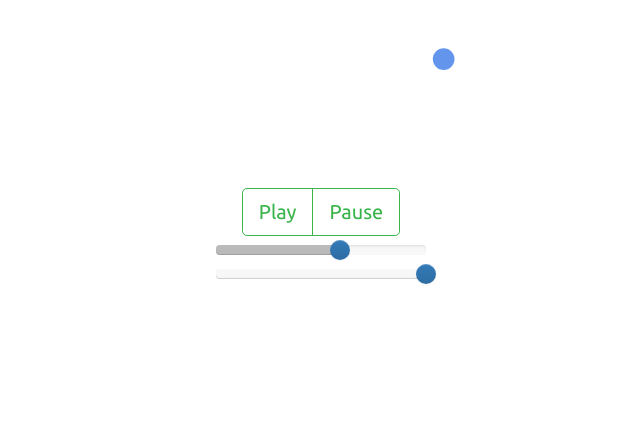
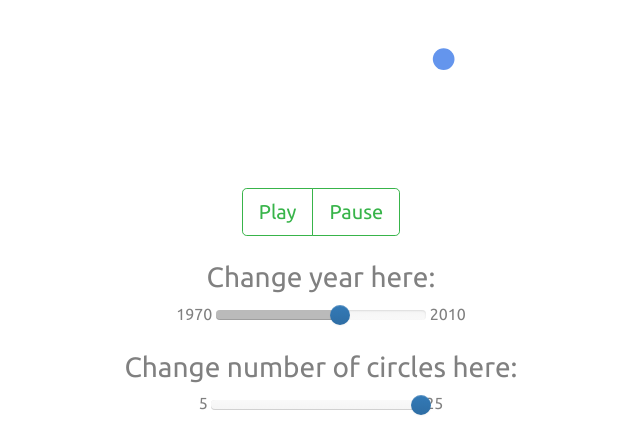
Before and after one commit to MashaZorin/article_I_section_II, a Flask app: page / in a window 1280 px wide. Shown: the part 493-920 px from the top of the page, without its empty margins (319-959 px from the left). Before the commit the page ends 777 px from the top, so only its background shows below. Run offline with Flask 2, Linux system fonts and the light colour scheme; some libraries are stand-ins or nearby versions.

Commit message:
did style stuff

```diff
--- a/templates/index.html
+++ b/templates/index.html
@@ -43,11 +43,15 @@
         <button id="b1" class="btn btn-lg btn-outline-success">Play</button>
         <button id="b2" class="btn btn-lg btn-outline-success">Pause</button>
       </div>
-      <div>
-        <input id="ex1" data-slider-id='ex1Slider' type="text" data-slider-min="0" data-slider-max="22" data-slider-step="1" data-slider-value="0"/>
+      <div style="color: gray;">
+      	<br>
+      	<h3>Change year here:</h3>
+        1970 <input id="ex1" data-slider-id='ex1Slider' type="text" data-slider-min="0" data-slider-max="22" data-slider-step="1" data-slider-value="0"/> 2010
       </div>
-      <div>
-        <input id="ex2" data-slider-id='ex2Slider' type="text" data-slider-min="5" data-slider-max="25" data-slider-step="1" data-slider-value="25"/>
+      <div style="color: gray;">
+      	<br>
+      	<h3>Change number of circles here:</h3>
+        5 <input id="ex2" data-slider-id='ex2Slider' type="text" data-slider-min="5" data-slider-max="25" data-slider-step="1" data-slider-value="25"/> 25
       </div>
     </div>
 
```
